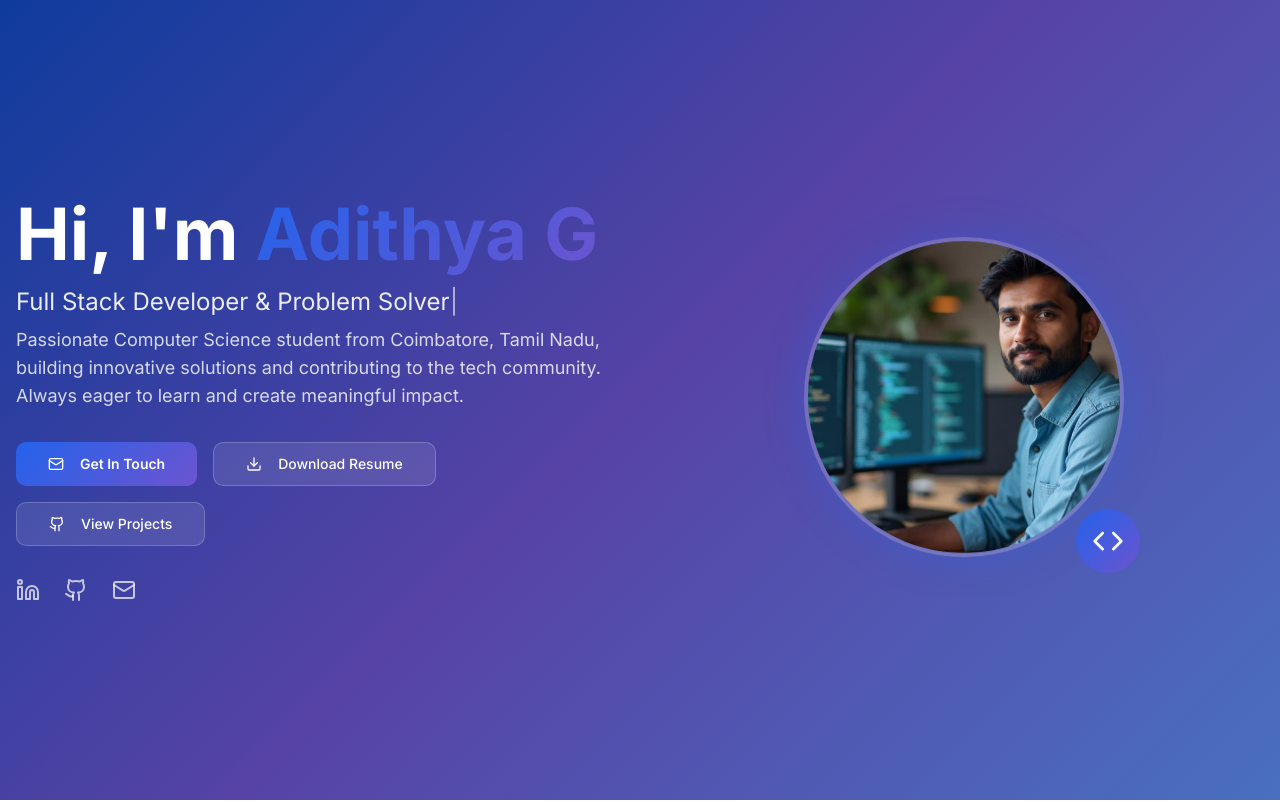
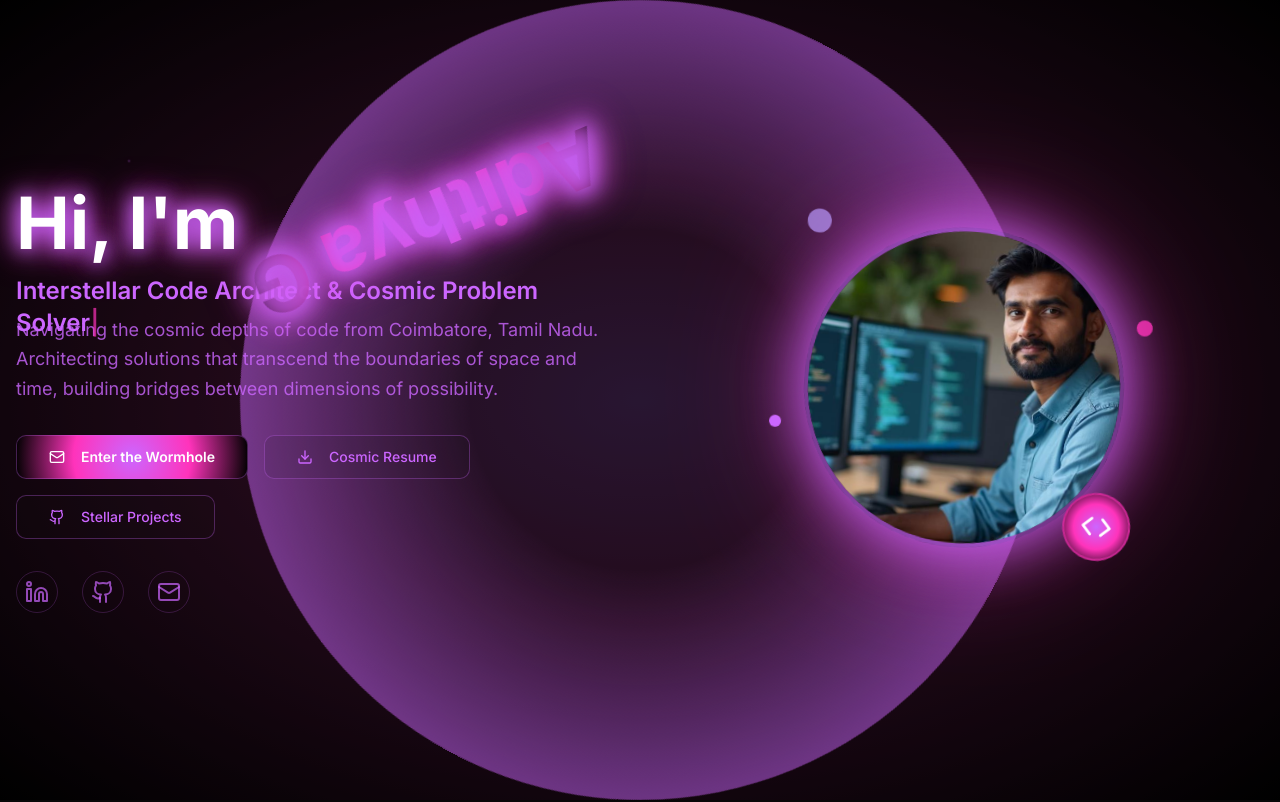
Before and after one commit to Adithya14255/Adithya14255.github.io, a React (Vite) app: page / in a window 1280 px wide. Shown: the top 802 px of the page. Built offline with nearby package versions, Linux system fonts and the light colour scheme.

Commit message:
Refactor: Implement black hole theme
Implement a black and neon violet color scheme with gradients, shadows, and animation effects. Add a black hole theme with inspiration from Interstellar. Consider adding music by Hanz Zimmer on site load.

```diff
--- a/src/index.css
+++ b/src/index.css
@@ -4,51 +4,52 @@
 @tailwind components;
 @tailwind utilities;
 
-/* Modern Professional Design System for Adithya's Portfolio */
+/* Interstellar Black Hole Themed Design System */
 
 @layer base {
   :root {
-    /* Core Brand Colors - Professional Tech Palette */
-    --background: 0 0% 100%;
-    --foreground: 222 84% 4.9%;
+    /* Core Dark Universe Colors */
+    --background: 0 0% 3%;           /* Deep space black */
+    --foreground: 280 100% 90%;      /* Neon violet light */
 
-    /* Professional Blue-Purple Gradient System */
-    --primary: 221 83% 53%;          /* Modern Blue */
-    --primary-foreground: 0 0% 98%;
-    --primary-light: 221 83% 65%;    /* Lighter blue for accents */
-    --primary-dark: 221 83% 42%;     /* Darker blue for depth */
+    /* Neon Violet Spectrum */
+    --primary: 280 100% 70%;         /* Bright neon violet */
+    --primary-foreground: 0 0% 5%;   /* Dark text on violet */
+    --primary-light: 280 100% 85%;   /* Light neon violet */
+    --primary-dark: 280 100% 55%;    /* Deep neon violet */
 
-    --secondary: 252 56% 57%;        /* Purple accent */
-    --secondary-foreground: 0 0% 98%;
-    --secondary-light: 252 56% 70%;
+    --secondary: 320 100% 60%;       /* Purple-pink accent */
+    --secondary-foreground: 0 0% 5%;
+    --secondary-light: 320 100% 75%;
 
-    --accent: 142 76% 36%;           /* Success green */
-    --accent-foreground: 0 0% 98%;
+    --accent: 260 100% 80%;          /* Electric blue accent */
+    --accent-foreground: 0 0% 5%;
 
-    /* Neutral System */
-    --card: 0 0% 100%;
-    --card-foreground: 222 84% 4.9%;
-    --muted: 210 40% 96%;
-    --muted-foreground: 215 16% 47%;
-    --border: 214 32% 91%;
+    /* Dark Space Neutrals */
+    --card: 0 0% 8%;                 /* Dark card background */
+    --card-foreground: 280 100% 90%;
+    --muted: 0 0% 12%;               /* Subtle dark surface */
+    --muted-foreground: 280 50% 70%;
+    --border: 280 50% 20%;           /* Subtle violet border */
 
     /* Interactive Elements */
-    --popover: 0 0% 100%;
-    --popover-foreground: 222 84% 4.9%;
-    --input: 214 32% 91%;
-    --ring: 221 83% 53%;
+    --popover: 0 0% 8%;
+    --popover-foreground: 280 100% 90%;
+    --input: 0 0% 12%;
+    --ring: 280 100% 70%;
 
-    /* Design System Tokens */
-    --gradient-primary: linear-gradient(135deg, hsl(var(--primary)), hsl(var(--secondary)));
-    --gradient-secondary: linear-gradient(135deg, hsl(var(--primary-light)), hsl(var(--primary)));
-    --gradient-accent: linear-gradient(135deg, hsl(var(--accent)), hsl(var(--primary-light)));
-    --gradient-hero: linear-gradient(135deg, hsl(var(--primary-dark)), hsl(var(--secondary)), hsl(var(--primary-light)));
+    /* Black Hole Inspired Gradients */
+    --gradient-primary: radial-gradient(circle, hsl(var(--primary)) 0%, hsl(var(--secondary)) 50%, hsl(0 0% 0%) 100%);
+    --gradient-secondary: linear-gradient(135deg, hsl(var(--primary-light)), hsl(var(--primary-dark)));
+    --gradient-accent: conic-gradient(from 0deg, hsl(var(--accent)), hsl(var(--primary)), hsl(var(--accent)));
+    --gradient-hero: radial-gradient(ellipse at center, hsl(var(--primary) / 0.3) 0%, hsl(var(--secondary) / 0.2) 40%, hsl(0 0% 0%) 100%);
+    --gradient-blackhole: radial-gradient(circle, transparent 30%, hsl(var(--primary) / 0.8) 70%, hsl(var(--secondary)) 100%);
 
-    /* Shadows & Effects */
-    --shadow-elegant: 0 10px 30px -10px hsl(var(--primary) / 0.3);
-    --shadow-card: 0 4px 12px -2px hsl(222 84% 4.9% / 0.08);
-    --shadow-hover: 0 8px 25px -5px hsl(var(--primary) / 0.4);
-    --shadow-glow: 0 0 40px hsl(var(--primary) / 0.3);
+    /* Cosmic Shadows & Effects */
+    --shadow-elegant: 0 0 50px hsl(var(--primary) / 0.6), 0 0 100px hsl(var(--secondary) / 0.3);
+    --shadow-card: 0 8px 32px hsl(var(--primary) / 0.15), inset 0 1px 0 hsl(var(--primary) / 0.1);
+    --shadow-hover: 0 0 80px hsl(var(--primary) / 0.8), 0 0 120px hsl(var(--secondary) / 0.4);
+    --shadow-glow: 0 0 60px hsl(var(--primary)), 0 0 120px hsl(var(--secondary) / 0.5);
 
     /* Animation System */
     --transition-smooth: all 0.3s cubic-bezier(0.4, 0, 0.2, 1);
@@ -72,46 +73,47 @@
   }
 
   .dark {
-    /* Dark Mode Colors */
-    --background: 222 84% 4.9%;
-    --foreground: 210 40% 98%;
+    /* Enhanced Dark Universe Colors */
+    --background: 0 0% 1%;
+    --foreground: 280 100% 95%;
 
-    --card: 222 84% 4.9%;
-    --card-foreground: 210 40% 98%;
+    --card: 0 0% 5%;
+    --card-foreground: 280 100% 95%;
 
-    --popover: 222 84% 4.9%;
-    --popover-foreground: 210 40% 98%;
+    --popover: 0 0% 5%;
+    --popover-foreground: 280 100% 95%;
 
-    --primary: 221 83% 60%;
-    --primary-foreground: 222 84% 4.9%;
-    --primary-light: 221 83% 72%;
-    --primary-dark: 221 83% 48%;
+    --primary: 280 100% 75%;
+    --primary-foreground: 0 0% 3%;
+    --primary-light: 280 100% 90%;
+    --primary-dark: 280 100% 60%;
 
-    --secondary: 252 56% 65%;
-    --secondary-foreground: 222 84% 4.9%;
-    --secondary-light: 252 56% 77%;
+    --secondary: 320 100% 65%;
+    --secondary-foreground: 0 0% 3%;
+    --secondary-light: 320 100% 80%;
 
-    --muted: 217 32% 17%;
-    --muted-foreground: 215 20% 65%;
+    --muted: 0 0% 8%;
+    --muted-foreground: 280 50% 75%;
 
-    --accent: 142 76% 45%;
-    --accent-foreground: 222 84% 4.9%;
+    --accent: 260 100% 85%;
+    --accent-foreground: 0 0% 3%;
 
-    --border: 217 32% 17%;
-    --input: 217 32% 17%;
-    --ring: 221 83% 60%;
+    --border: 280 50% 15%;
+    --input: 0 0% 8%;
+    --ring: 280 100% 75%;
 
-    /* Dark mode gradients */
-    --gradient-primary: linear-gradient(135deg, hsl(var(--primary)), hsl(var(--secondary)));
-    --gradient-secondary: linear-gradient(135deg, hsl(var(--primary-light)), hsl(var(--primary)));
-    --gradient-accent: linear-gradient(135deg, hsl(var(--accent)), hsl(var(--primary-light)));
-    --gradient-hero: linear-gradient(135deg, hsl(var(--primary-dark)), hsl(var(--secondary)), hsl(var(--primary-light)));
+    /* Enhanced cosmic gradients */
+    --gradient-primary: radial-gradient(circle, hsl(var(--primary)) 0%, hsl(var(--secondary)) 50%, hsl(0 0% 0%) 100%);
+    --gradient-secondary: linear-gradient(135deg, hsl(var(--primary-light)), hsl(var(--primary-dark)));
+    --gradient-accent: conic-gradient(from 0deg, hsl(var(--accent)), hsl(var(--primary)), hsl(var(--accent)));
+    --gradient-hero: radial-gradient(ellipse at center, hsl(var(--primary) / 0.4) 0%, hsl(var(--secondary) / 0.3) 40%, hsl(0 0% 0%) 100%);
+    --gradient-blackhole: radial-gradient(circle, transparent 20%, hsl(var(--primary) / 0.9) 80%, hsl(var(--secondary)) 100%);
 
-    /* Dark mode shadows */
-    --shadow-elegant: 0 10px 30px -10px hsl(var(--primary) / 0.4);
-    --shadow-card: 0 4px 12px -2px hsl(0 0% 0% / 0.3);
-    --shadow-hover: 0 8px 25px -5px hsl(var(--primary) / 0.5);
-    --shadow-glow: 0 0 40px hsl(var(--primary) / 0.4);
+    /* Enhanced cosmic shadows */
+    --shadow-elegant: 0 0 60px hsl(var(--primary) / 0.8), 0 0 120px hsl(var(--secondary) / 0.4);
+    --shadow-card: 0 8px 40px hsl(var(--primary) / 0.2), inset 0 1px 0 hsl(var(--primary) / 0.15);
+    --shadow-hover: 0 0 100px hsl(var(--primary)), 0 0 150px hsl(var(--secondary) / 0.6);
+    --shadow-glow: 0 0 80px hsl(var(--primary)), 0 0 160px hsl(var(--secondary) / 0.6);
 
     /* Dark sidebar */
     --sidebar-background: 240 5.9% 10%;
@@ -139,9 +141,26 @@
 }
 
 @layer components {
-  /* Hero Components */
+  /* Black Hole & Cosmic Components */
   .hero-gradient {
     background: var(--gradient-hero);
+    position: relative;
+    overflow: hidden;
+  }
+
+  .hero-gradient::before {
+    content: '';
+    position: absolute;
+    top: 50%;
+    left: 50%;
+    width: 800px;
+    height: 800px;
+    background: var(--gradient-blackhole);
+    border-radius: 50%;
+    transform: translate(-50%, -50%);
+    animation: blackHoleRotate 20s linear infinite;
+    opacity: 0.6;
+    z-index: 1;
   }
 
   .text-gradient {
@@ -149,22 +168,61 @@
     -webkit-background-clip: text;
     -webkit-text-fill-color: transparent;
     background-clip: text;
+    filter: drop-shadow(0 0 10px hsl(var(--primary) / 0.5));
   }
 
   .card-elegant {
     background: hsl(var(--card));
+    border: 1px solid hsl(var(--border));
     box-shadow: var(--shadow-card);
     transition: var(--transition-smooth);
+    position: relative;
+    overflow: hidden;
+  }
+
+  .card-elegant::before {
+    content: '';
+    position: absolute;
+    top: 0;
+    left: -100%;
+    width: 100%;
+    height: 100%;
+    background: linear-gradient(90deg, transparent, hsl(var(--primary) / 0.1), transparent);
+    transition: left 0.8s;
+  }
+
+  .card-elegant:hover::before {
+    left: 100%;
   }
 
   .card-elegant:hover {
     box-shadow: var(--shadow-hover);
-    transform: translateY(-4px);
+    transform: translateY(-8px);
+    border-color: hsl(var(--primary) / 0.5);
   }
 
   .btn-gradient {
     background: var(--gradient-primary);
     transition: var(--transition-smooth);
+    position: relative;
+    overflow: hidden;
+  }
+
+  .btn-gradient::before {
+    content: '';
+    position: absolute;
+    top: 50%;
+    left: 50%;
+    width: 0;
+    height: 0;
+    background: radial-gradient(circle, hsl(var(--accent) / 0.3), transparent);
+    transition: all 0.3s;
+    transform: translate(-50%, -50%);
+  }
+
+  .btn-gradient:hover::before {
+    width: 300px;
+    height: 300px;
   }
 
   .btn-gradient:hover {
@@ -178,17 +236,53 @@
     transition: var(--transition-bounce);
   }
 
+  /* Cosmic Particles */
+  .cosmic-particles {
+    position: absolute;
+    width: 100%;
+    height: 100%;
+    overflow: hidden;
+    z-index: 0;
+  }
+
+  .cosmic-particles::before,
+  .cosmic-particles::after {
+    content: '';
+    position: absolute;
+    width: 2px;
+    height: 2px;
+    background: hsl(var(--primary));
+    border-radius: 50%;
+    animation: twinkle 3s infinite alternate;
+  }
+
+  .cosmic-particles::before {
+    top: 20%;
+    left: 10%;
+    animation-delay: 0s;
+  }
+
+  .cosmic-particles::after {
+    top: 60%;
+    right: 15%;
+    animation-delay: 1.5s;
+  }
+
   /* Animation Classes */
   .animate-fade-in {
-    animation: fadeIn 0.6s ease-out forwards;
+    animation: fadeIn 0.8s ease-out forwards;
   }
 
   .animate-slide-up {
-    animation: slideUp 0.8s ease-out forwards;
+    animation: slideUp 1s ease-out forwards;
   }
 
   .animate-float {
-    animation: float 3s ease-in-out infinite;
+    animation: float 4s ease-in-out infinite;
+  }
+
+  .animate-glow-pulse {
+    animation: glowPulse 2s ease-in-out infinite alternate;
   }
 }
 
@@ -222,14 +316,45 @@
 
 @keyframes float {
   0%, 100% {
-    transform: translateY(0px);
+    transform: translateY(0px) rotate(0deg);
   }
   50% {
-    transform: translateY(-10px);
+    transform: translateY(-15px) rotate(5deg);
   }
 }
 
-/* Typing animation */
+@keyframes blackHoleRotate {
+  from {
+    transform: translate(-50%, -50%) rotate(0deg);
+  }
+  to {
+    transform: translate(-50%, -50%) rotate(360deg);
+  }
+}
+
+@keyframes twinkle {
+  from {
+    opacity: 0.3;
+    transform: scale(1);
+    box-shadow: 0 0 10px hsl(var(--primary));
+  }
+  to {
+    opacity: 1;
+    transform: scale(1.5);
+    box-shadow: 0 0 20px hsl(var(--primary)), 0 0 30px hsl(var(--secondary));
+  }
+}
+
+@keyframes glowPulse {
+  from {
+    text-shadow: 0 0 10px hsl(var(--primary)), 0 0 20px hsl(var(--primary)), 0 0 30px hsl(var(--primary));
+  }
+  to {
+    text-shadow: 0 0 20px hsl(var(--primary)), 0 0 30px hsl(var(--primary)), 0 0 40px hsl(var(--secondary));
+  }
+}
+
+/* Enhanced Typing animation */
 @keyframes typing {
   from {
     width: 0;
@@ -247,7 +372,28 @@
 
 .typing-animation {
   overflow: hidden;
-  border-right: 2px solid hsl(var(--primary));
+  border-right: 3px solid hsl(var(--primary));
   white-space: nowrap;
   animation: typing 3.5s steps(40, end), blink 0.75s step-end infinite;
+  text-shadow: 0 0 10px hsl(var(--primary) / 0.5);
 }
+
+/* Interstellar Effects */
+@keyframes wormhole {
+  0% {
+    transform: scale(1) rotate(0deg);
+    opacity: 0.8;
+  }
+  50% {
+    transform: scale(1.1) rotate(180deg);
+    opacity: 1;
+  }
+  100% {
+    transform: scale(1) rotate(360deg);
+    opacity: 0.8;
+  }
+}
+
+.wormhole-effect {
+  animation: wormhole 15s linear infinite;
+}
--- a/src/pages/Index.tsx
+++ b/src/pages/Index.tsx
@@ -34,7 +34,37 @@ const Index = () => {
   });
   const { toast } = useToast();
 
-  const fullText = "Full Stack Developer & Problem Solver";
+  // Hans Zimmer music on site load
+  useEffect(() => {
+    const audio = new Audio('/hans-zimmer-time.mp3');
+    audio.volume = 0.3;
+    audio.loop = true;
+
+    const playMusic = () => {
+      audio.play().catch(e => console.log('Audio autoplay prevented'));
+    };
+
+    // Try to play immediately
+    playMusic();
+
+    // Also play on first user interaction
+    const handleFirstInteraction = () => {
+      playMusic();
+      document.removeEventListener('click', handleFirstInteraction);
+      document.removeEventListener('keydown', handleFirstInteraction);
+    };
+
+    document.addEventListener('click', handleFirstInteraction);
+    document.addEventListener('keydown', handleFirstInteraction);
+
+    return () => {
+      audio.pause();
+      document.removeEventListener('click', handleFirstInteraction);
+      document.removeEventListener('keydown', handleFirstInteraction);
+    };
+  }, []);
+
+  const fullText = "Interstellar Code Architect & Cosmic Problem Solver";
 
   useEffect(() => {
     const timer = setTimeout(() => {
@@ -106,62 +136,67 @@ const Index = () => {
     <div className="min-h-screen bg-background">
       {/* Hero Section */}
       <section className="hero-gradient min-h-screen flex items-center justify-center relative overflow-hidden">
-        <div className="absolute inset-0 bg-black/20"></div>
+        <div className="cosmic-particles"></div>
+        <div className="absolute inset-0 bg-black/40"></div>
         <div className="container mx-auto px-4 relative z-10">
           <div className="grid lg:grid-cols-2 gap-12 items-center">
             <div className="text-center lg:text-left animate-fade-in">
-              <h1 className="text-5xl lg:text-7xl font-bold text-white mb-4">
-                Hi, I'm <span className="text-gradient">Adithya G</span>
+              <h1 className="text-5xl lg:text-7xl font-bold text-white mb-4 animate-glow-pulse">
+                Hi, I'm <span className="text-gradient wormhole-effect inline-block">Adithya G</span>
               </h1>
-              <div className="text-xl lg:text-2xl text-white/90 mb-2 h-8">
+              <div className="text-xl lg:text-2xl text-primary mb-2 h-8 font-semibold">
                 {typedText}
-                <span className="animate-pulse">|</span>
+                <span className="animate-pulse text-secondary">|</span>
               </div>
-              <p className="text-lg text-white/80 mb-8 max-w-2xl">
-                Passionate Computer Science student from Coimbatore, Tamil Nadu, building innovative solutions
-                and contributing to the tech community. Always eager to learn and create meaningful impact.
+              <p className="text-lg text-primary/80 mb-8 max-w-2xl leading-relaxed">
+                Navigating the cosmic depths of code from Coimbatore, Tamil Nadu.
+                Architecting solutions that transcend the boundaries of space and time,
+                building bridges between dimensions of possibility.
               </p>
               <div className="flex flex-wrap gap-4 justify-center lg:justify-start mb-8">
-                <Button size="lg" className="btn-gradient text-white font-semibold">
+                <Button size="lg" className="btn-gradient text-white font-semibold border border-primary/30">
                   <Mail className="w-5 h-5 mr-2" />
-                  Get In Touch
+                  Enter the Wormhole
                 </Button>
-                <Button size="lg" variant="outline" className="bg-white/10 border-white/20 text-white hover:bg-white/20">
+                <Button size="lg" variant="hero" className="bg-card/10 border-primary/30 text-primary hover:bg-primary/20 hover:shadow-glow">
                   <Download className="w-5 h-5 mr-2" />
-                  Download Resume
+                  Cosmic Resume
                 </Button>
-                <Button size="lg" variant="outline" className="bg-white/10 border-white/20 text-white hover:bg-white/20">
+                <Button size="lg" variant="hero" className="bg-card/10 border-primary/30 text-primary hover:bg-primary/20 hover:shadow-glow">
                   <Github className="w-5 h-5 mr-2" />
-                  View Projects
+                  Stellar Projects
                 </Button>
               </div>
               <div className="flex gap-6 justify-center lg:justify-start">
                 <a href="https://linkedin.com/in/adithya-g-a2085b268/" target="_blank" rel="noopener noreferrer"
-                   className="text-white/70 hover:text-white transition-colors">
+                   className="text-primary/70 hover:text-primary transition-all hover:shadow-glow p-2 rounded-full border border-primary/20 hover:border-primary/50">
                   <Linkedin className="w-6 h-6" />
                 </a>
                 <a href="https://github.com/Adithya14255" target="_blank" rel="noopener noreferrer"
-                   className="text-white/70 hover:text-white transition-colors">
+                   className="text-primary/70 hover:text-primary transition-all hover:shadow-glow p-2 rounded-full border border-primary/20 hover:border-primary/50">
                   <Github className="w-6 h-6" />
                 </a>
                 <a href="mailto:adithya14255@gmail.com"
-                   className="text-white/70 hover:text-white transition-colors">
+                   className="text-primary/70 hover:text-primary transition-all hover:shadow-glow p-2 rounded-full border border-primary/20 hover:border-primary/50">
                   <Mail className="w-6 h-6" />
                 </a>
               </div>
             </div>
             <div className="flex justify-center animate-float">
               <div className="relative">
-                <div className="w-80 h-80 rounded-full overflow-hidden border-4 border-white/20 shadow-glow">
+                <div className="w-80 h-80 rounded-full overflow-hidden border-4 border-primary/50 shadow-glow animate-glow-pulse">
                   <img
                     src={heroPortrait}
-                    alt="Adithya G - Full Stack Developer"
+                    alt="Adithya G - Interstellar Code Architect"
                     className="w-full h-full object-cover"
                   />
                 </div>
-                <div className="absolute -bottom-4 -right-4 bg-gradient-primary rounded-full p-4">
+                <div className="absolute -bottom-4 -right-4 bg-gradient-primary rounded-full p-4 animate-float border-2 border-secondary/50">
                   <Code className="w-8 h-8 text-white" />
                 </div>
+                <div className="absolute -top-2 -left-2 w-6 h-6 bg-accent rounded-full animate-pulse"></div>
+                <div className="absolute top-1/4 -right-6 w-4 h-4 bg-secondary rounded-full animate-pulse" style={{animationDelay: '1s'}}></div>
+                <div className="absolute bottom-1/3 -left-8 w-3 h-3 bg-primary rounded-full animate-pulse" style={{animationDelay: '0.5s'}}></div>
               </div>
             </div>
           </div>
```
